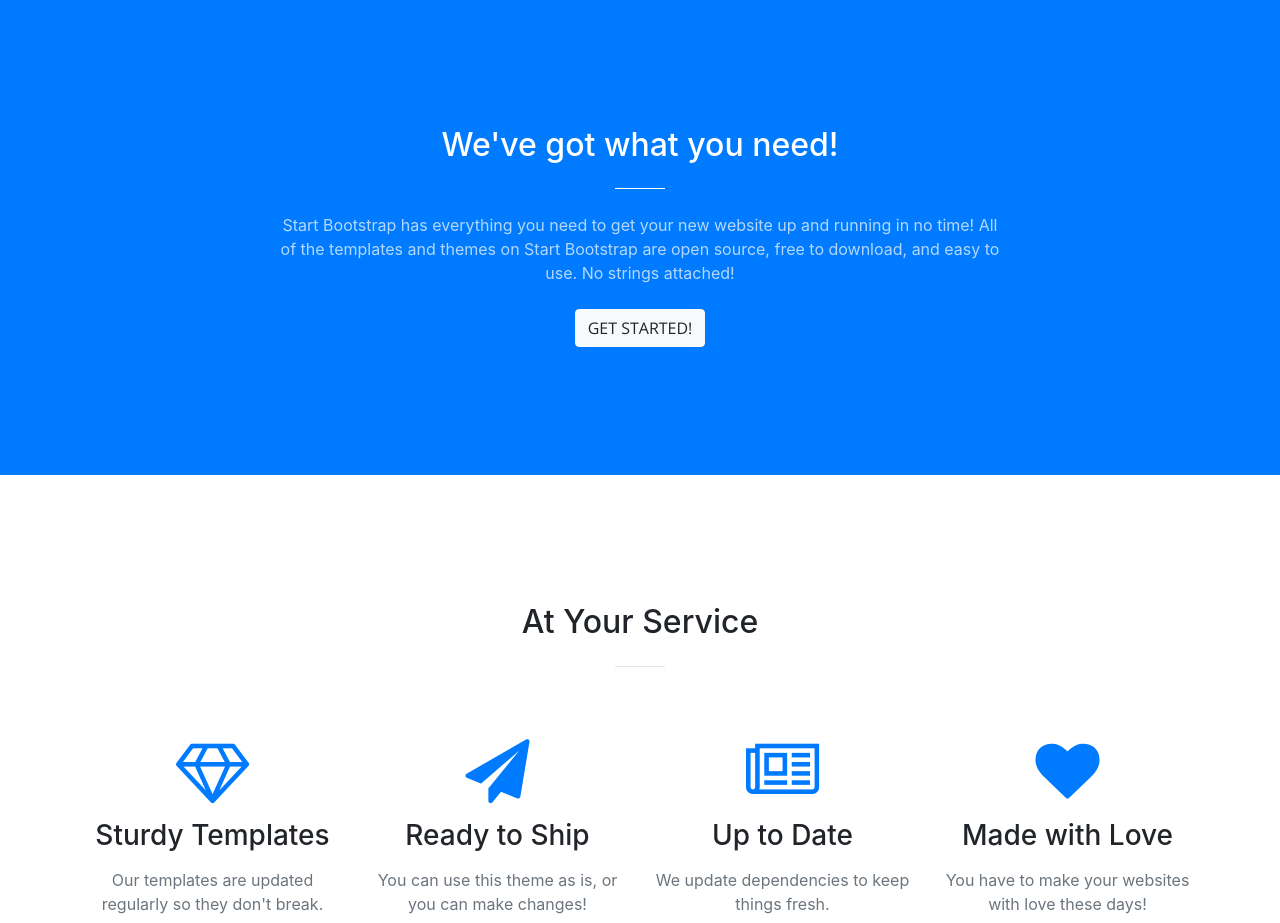
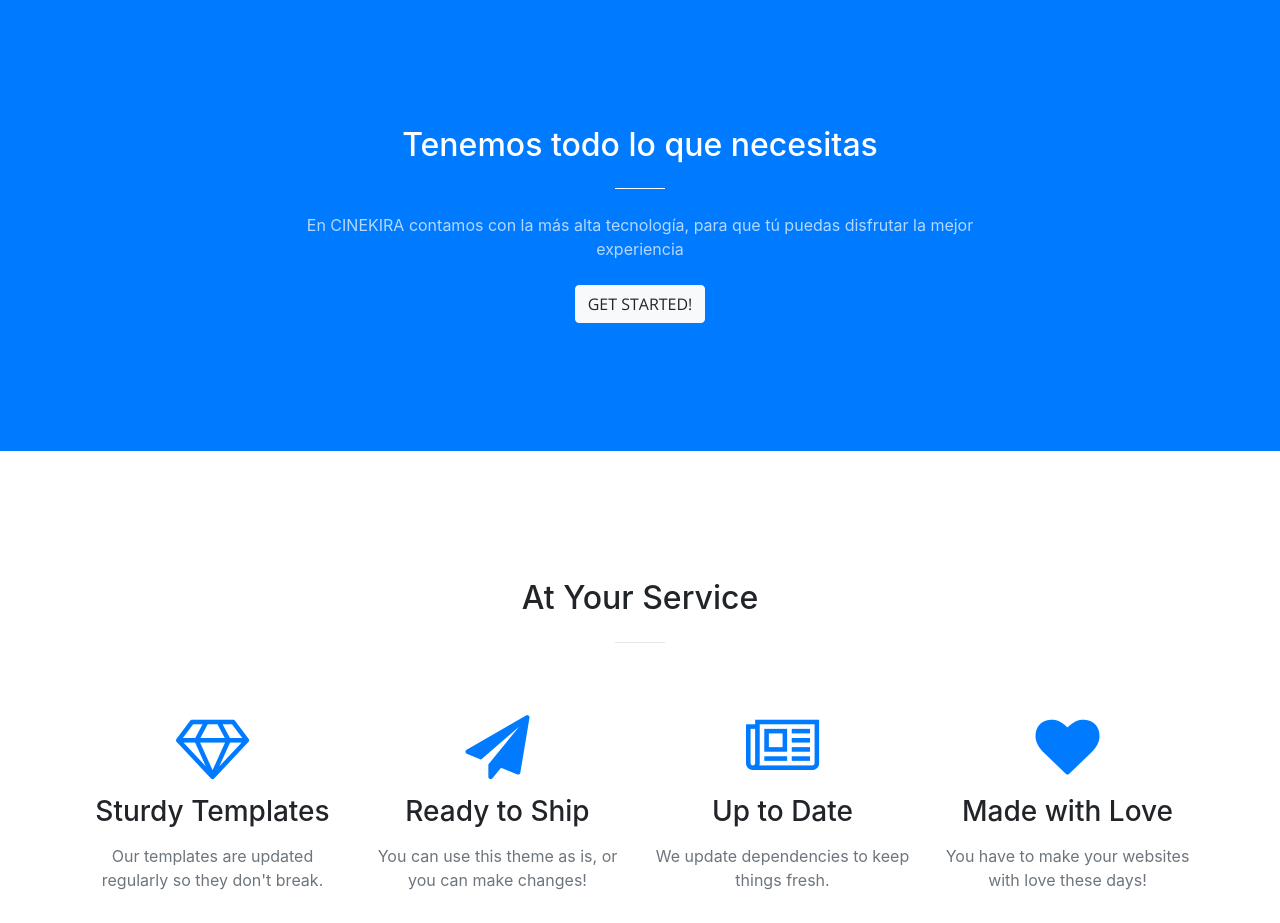
Before and after one commit to Cinekira/CINEKIRA, a website with bundled scripts: page index.html in a window 1280 px wide. Shown: the part 802-1725 px from the top of the page. Built offline with nearby package versions, Linux system fonts and the light colour scheme.

Commit message:
Update index.html

```diff
--- a/index.html
+++ b/index.html
@@ -75,9 +75,9 @@
       <div class="container">
         <div class="row">
           <div class="col-lg-8 mx-auto text-center">
-            <h2 class="section-heading text-white">We've got what you need!</h2>
+            <h2 class="section-heading text-white">Tenemos todo lo que necesitas</h2>
             <hr class="light my-4">
-            <p class="text-faded mb-4">Start Bootstrap has everything you need to get your new website up and running in no time! All of the templates and themes on Start Bootstrap are open source, free to download, and easy to use. No strings attached!</p>
+            <p class="text-faded mb-4">En CINEKIRA contamos con la más alta tecnología, para que tú puedas disfrutar la mejor experiencia</p>
             <a class="btn btn-light btn-xl js-scroll-trigger" href="#services">Get Started!</a>
           </div>
         </div>
```
